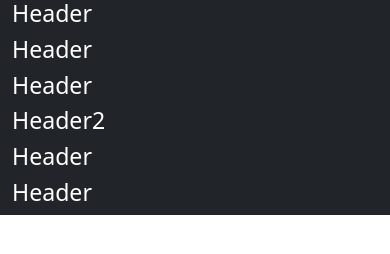
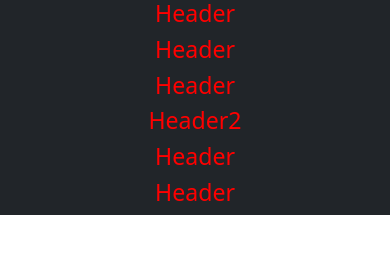
Before and after one commit to Demchenko22101969/Test23_03, a plain HTML site: page index.html in a window 390 px wide. Drawn offline with nearby package versions, Linux system fonts and the light colour scheme; files that its build step writes are made by us from their sources.

Commit message:
task is done

```diff
--- a/css/style.css
+++ b/css/style.css
@@ -1,3 +1,6 @@
 @media (max-width: 768px) {
-    h3 {text-align: left;}
+    h3 {color: red;
+        text-align: center;
+    }
+
 }
--- a/index.html
+++ b/index.html
@@ -9,14 +9,13 @@
       rel="stylesheet"
     />
 
-    <script src="https://cdn.jsdelivr.net/npm/bootstrap@5.2.3/dist/js/bootstrap.bundle.min.js "></script>
 
-    <link rel="stylesheet" href="style.css">
+ <link rel="stylesheet" href="css/style.css">
     <title>Create footer</title>
 </head>
 <body>
 <footer class="container-fluid bg-dark">
-    <div class="row text-white text-center">
+    <div class="row text-white ">
         <div class="col-12  col-md-3">
             <h3>Header</h3>
             <div class="content d-none d-md-block">
@@ -72,5 +71,7 @@
         </div>
     </div>
 </footer>
+<script src="https://cdn.jsdelivr.net/npm/bootstrap@5.2.3/dist/js/bootstrap.bundle.min.js "></script>
+
 </body>
 </html>
```
